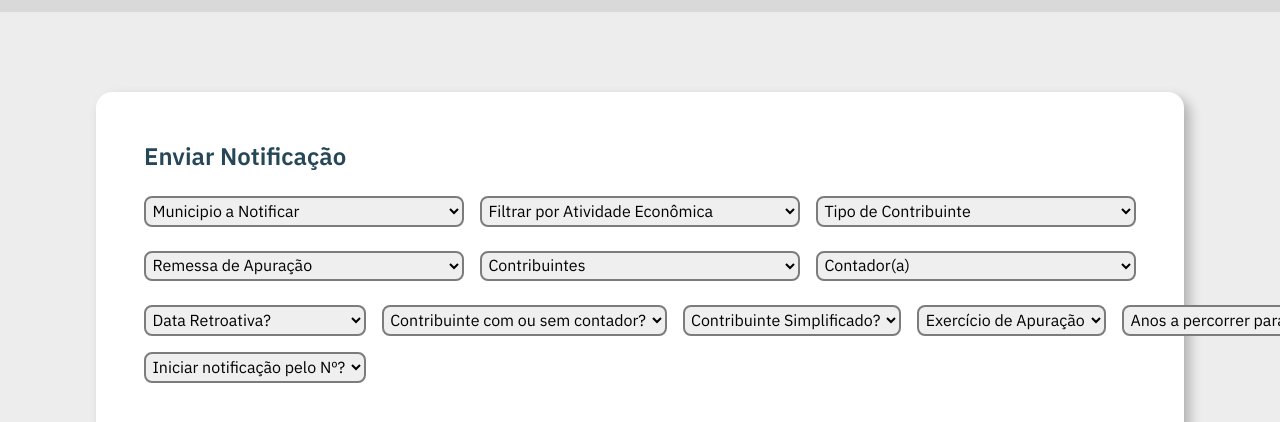
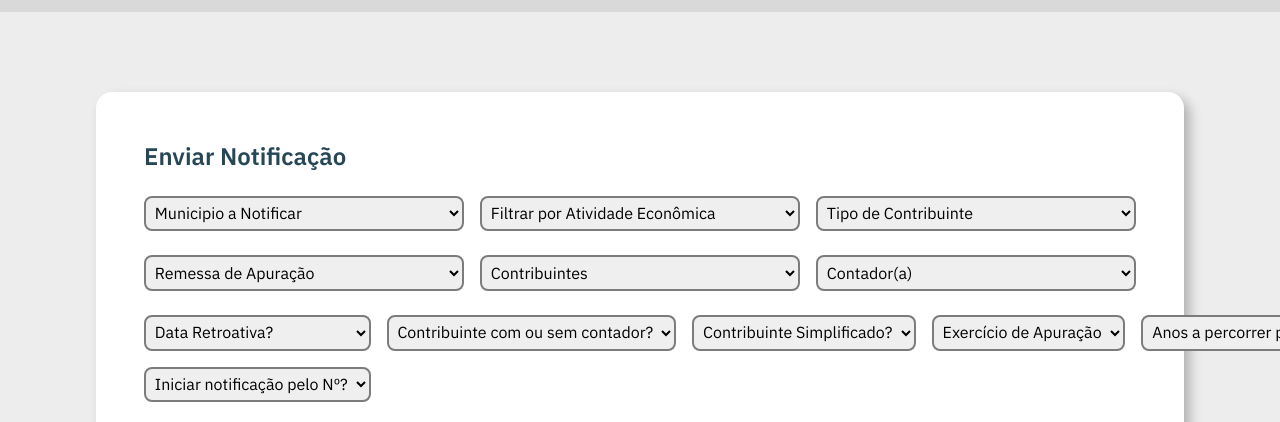
Before and after one commit to OliveiraMG/ipm-privado, a plain HTML site: page pages/gerenciar/malha-fiscal/notificar.html in a window 1280 px wide. Shown: the part 307-729 px from the top of the page. Drawn offline with nearby package versions, Linux system fonts and the light colour scheme.

Commit message:
feat(styles): Implements the styles for the pages.

```diff
--- a/css/Main.css
+++ b/css/Main.css
@@ -194,7 +194,7 @@ h2 {
 .input-container {
   border: 2px solid rgb(124, 124, 124);
   border-radius: 0.5rem;
-  padding: 0.15rem;
+  padding: 0.3rem;
   color: black;
 }
 
```
